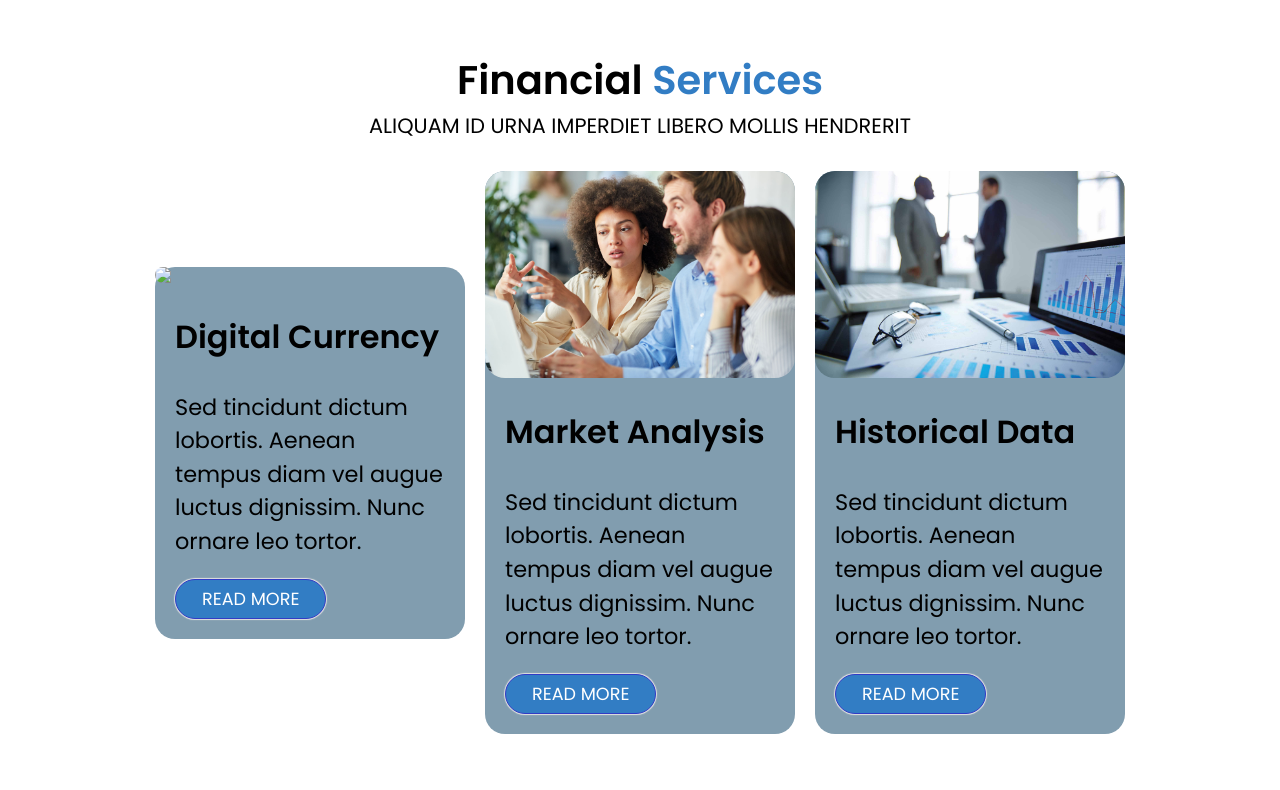
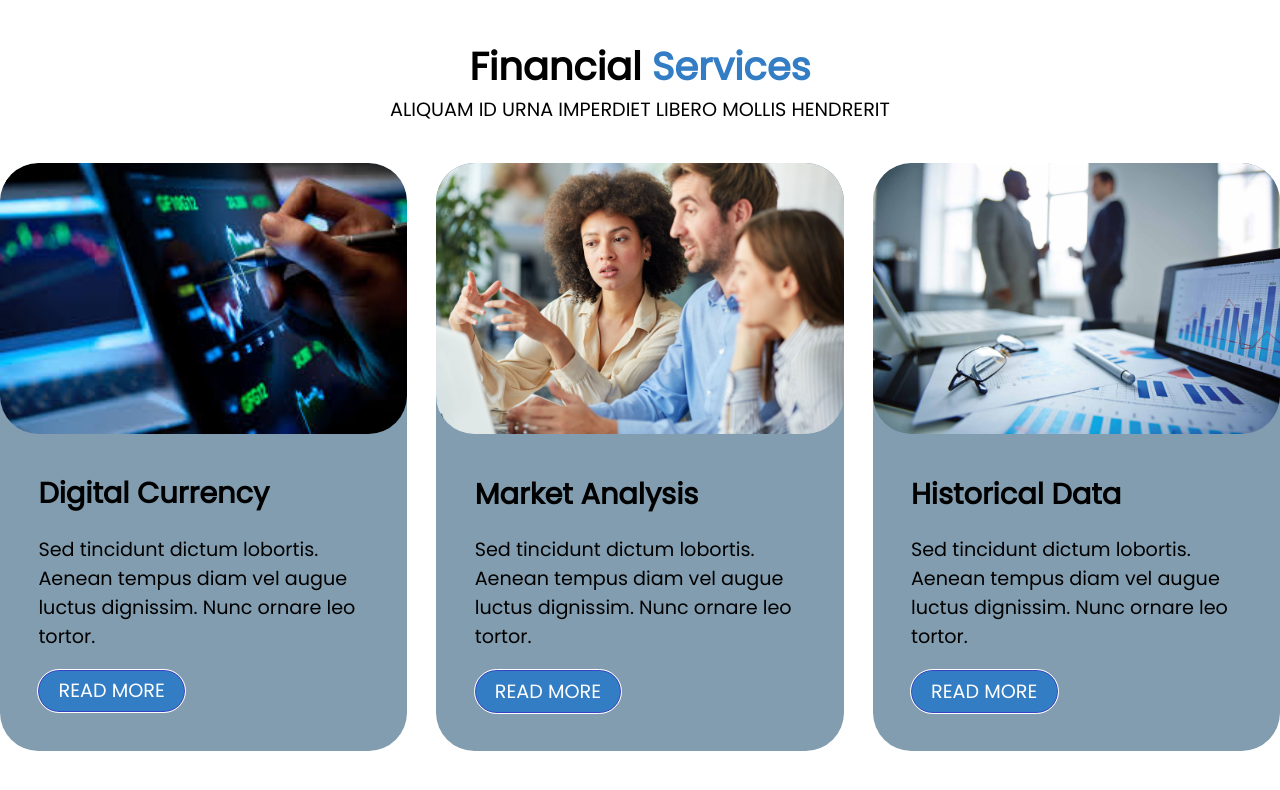
Before and after one commit to plam3nk/HTML-CSS, a plain HTML site: page Exam Preparation/01. Financial Services/index.html in a window 1280 px wide. Drawn offline with Linux system fonts and the light colour scheme.

Commit message:
added exercise

```diff
--- a/Exam Preparation/01. Financial Services/index.html
+++ b/Exam Preparation/01. Financial Services/index.html
@@ -1,60 +1,60 @@
 <!DOCTYPE html>
 <html lang="en">
+
 <head>
     <meta charset="UTF-8">
-    <title>01.	Financial Services</title>
-  <link rel="stylesheet" href="reset.css">
-  <link rel="stylesheet" href="styles.css">
+    <meta name="viewport" content="width=device-width, initial-scale=1.0">
+    <title>Financial Services</title>
+    <link rel="stylesheet" href="styles.css">
 </head>
+
 <body>
-<div class="title">
-    <h1>Financial <span>Services</span></h1>
-    <p>ALIQUAM ID URNA IMPERDIET LIBERO MOLLIS HENDRERIT</p>
-</div>
-<section>
 
+    <div class="container">
 
-    <article class="cards">
+        <div class="site-header">
+            <h1>Financial <span>Services</span></h1>
+            <p>ALIQUAM ID URNA IMPERDIET LIBERO MOLLIS HENDRERIT</p>
+        </div>
+        <div class="site-content">
+            <article>
+                <div class="media">
+                    <img src="images/picture1.jpg">
+                </div>
+                <div class="entry-content">
+                    <h2>Digital Currency</h2>
+                    <p>Sed tincidunt dictum lobortis. Aenean tempus diam vel augue luctus dignissim. Nunc ornare leo
+                        tortor.
+                    </p>
+                    <p><a href="#">READ MORE</a></p>
+                </div>
+            </article>
+            <article>
+                <div class="media">
+                    <img src="images/picture2.jpg">
+                </div>
+                <div class="entry-content">
+                    <h2>Market Analysis</h2>
+                    <p>Sed tincidunt dictum lobortis. Aenean tempus diam vel augue luctus dignissim. Nunc ornare leo
+                        tortor.
+                    </p>
+                    <p><a href="#">READ MORE</a></p>
+                </div>
+            </article>
+            <article>
+                <div class="media">
+                    <img src="images/picture3.jpg">
+                </div>
+                <div class="entry-content">
+                    <h2>Historical Data</h2>
+                    <p>Sed tincidunt dictum lobortis. Aenean tempus diam vel augue luctus dignissim. Nunc ornare leo
+                        tortor.
+                    </p>
+                    <p><a href="#">READ MORE</a></p>
+                </div>
+            </article>
+        </div>
+    </div>
+</body>
 
-        <div class="first card">
-            <div class="img"><img src="images/picture1.jpg"></div>
-
-            <div class="info">
-                <h2>Digital Currency</h2>
-                <p>Sed tincidunt dictum lobortis. Aenean tempus diam vel augue luctus dignissim. Nunc ornare leo tortor.</p>
-                <button>READ MORE</button>
-            </div>
-        </div>
-
-
-        <div class="second card">
-            <div class="img"><img src="images/picture2.jpg"></div>
-
-            <div class="info">
-                    <h2>Market Analysis</h2>
-                <p>Sed tincidunt dictum lobortis. Aenean tempus diam vel augue luctus dignissim. Nunc ornare leo tortor.</p>
-                <button>READ MORE</button>
-            </div>
-        </div>
-
-
-
-        <div class="third card">
-            <div class="img"><img src="images/picture3.jpg"></div>
-
-            <div class="info">
-                <h2>Historical Data</h2>
-                <p>Sed tincidunt dictum lobortis. Aenean tempus diam vel augue luctus dignissim. Nunc ornare leo tortor.</p>
-                <button>READ MORE</button>
-            </div>
-        </div>
-
-
-
-    </article>
-
-</section>
-
-
-</body>
 </html>
--- a/Exam Preparation/01. Financial Services/reset.css
+++ /dev/null
@@ -1,76 +0,0 @@
-/* Box sizing rules */
-*,
-*::before,
-*::after {
-  box-sizing: border-box;
-}
-
-/* Remove default margin */
-body,
-h1,
-h2,
-h3,
-h4,
-p,
-figure,
-blockquote,
-dl,
-dd {
-  margin: 0;
-}
-
-/* Remove list styles on ul, ol elements with a list role, which suggests default styling will be removed */
-ul[role='list'],
-ol[role='list'] {
-  list-style: none;
-  padding: 0px;
-  margin: 0px;
-}
-
-/* Set core root defaults */
-html:focus-within {
-  scroll-behavior: smooth;
-}
-
-/* Set core body defaults */
-body {
-  min-height: 100vh;
-  text-rendering: optimizeSpeed;
-  line-height: 1.5;
-}
-
-/* A elements that don't have a class get default styles */
-a:not([class]) {
-  text-decoration-skip-ink: auto;
-}
-
-/* Make Images easier to work with */
-img,
-picture {
-  max-width: 100%;
-  display: block;
-}
-
-/* Inherit fonts for inputs and buttons */
-input,
-button,
-textarea,
-select {
-  font: inherit;
-}
-
-/* Remove all animations, transitions and smooth scroll for people that prefer not to see them */
-@media (prefers-reduced-motion: reduce) {
-  html:focus-within {
-   scroll-behavior: auto;
-  }
-
-  *,
-  *::before,
-  *::after {
-    animation-duration: 0.01ms !important;
-    animation-iteration-count: 1 !important;
-    transition-duration: 0.01ms !important;
-    scroll-behavior: auto !important;
-  }
-}
--- a/Exam Preparation/01. Financial Services/styles.css
+++ b/Exam Preparation/01. Financial Services/styles.css
@@ -1,89 +1,73 @@
-@import url('https://fonts.googleapis.com/css2?family=Poppins:ital,wght@0,100;0,200;0,300;0,400;0,500;0,600;0,700;0,800;0,900;1,100;1,200;1,300;1,400;1,500;1,600;1,700;1,800;1,900&display=swap');
+@import url('https://fonts.googleapis.com/css2?family=Poppins&display=swap');
 
-body {
-    font-family: 'Poppins', sans-serif;
-    display: flex;
-    align-items: center;
-
-    height: 100vh;
-    flex-direction: column;
-    background-color: #ffffff;
-    margin-left: 20px;
-    margin-right: 20px;
+* {
+    padding: 0;
+    margin: 0;
+    box-sizing: border-box;
 }
 
-.cards {
-    display: flex;
-    align-items: center;
-    justify-content: center;
-    gap: 20px;
+html {
+    font-family: 'Poppins', sans-serif;
+    font-size: 1.2em;
 }
 
-.card {
-    width: 25%;
+
+
+img {
+    display: block;
+    width: 100%;
+    height: auto;
 }
 
-img {
-    width: 100%;
+.container {
+    max-width: 1650px;
+    margin: 0 auto;
 }
 
-.img img {
-    width: 100%;
+
+.site-header {
+    padding: 2em 0;
+    display: flex;
+    flex-direction: column;
+    align-items: center;
 }
 
-.title {
-    text-align: center;
-    padding-bottom: 30px;
-    padding-top: 50px;
+.site-header span {
+    color: #327DC4;
 }
 
-.title h1{
-    font-size: 2.5rem;
-    font-weight: 600;
+.site-content {
+    display: flex;
+    gap: 1.5em;
 }
 
-.title h1 span{
-    color: #327dc4;
+.site-content article,
+.site-content article .media img {
+    display: block;
+    overflow: hidden;
+    border-radius: 2em;
 }
 
-.title p {
-    font-size: 1.3rem;
+.site-content article {
+    flex: 1 1 30%;
+    background: #819DAF;
 }
 
-.card {
-    background-color: #819daf;
-    border-radius: 20px;
+.site-content article .entry-content {
+    padding: 2em 2em;
 }
 
-.img img {
-    border-radius: 20px;
+.site-content article .entry-content p {
+    margin-top: 1em;
 }
 
-.card .info {
-    padding-top: 30px;
-    margin-left: 20px;
-    margin-right: 20px;
-    margin-bottom: 20px;
+.site-content article .entry-content p a {
+    padding: 0.3em 1em;
+    display: inline-block;
+    text-decoration: none;
+    background-color: #327DC4;
+    border: 1px solid #3742C5;
+    border-radius: 3em;
+    color: #fff;
+    outline: 1px solid #fff;
 }
-
-.card h2 {
-    margin-bottom: 30px;
-    font-size: 2rem;
-    font-weight: 600;
-}
-
-.card .info p {
-    font-size: 1.4rem;
-}
-
-.card .info button {
-    all: unset;
-    margin-top: 20px;
-    background-color: #327dc4;
-    color: white;
-    padding: 6px 26px;
-    border-radius: 30px;
-    font-size: 1.1rem;
-    border: 1px solid #323cc4;
-    box-shadow: 0px 0px 1px 1px #e2e2e2;
-}
```
Also changed, not shown: Exam Preparation/01. Financial Services/images/picture1.jpg (added).
